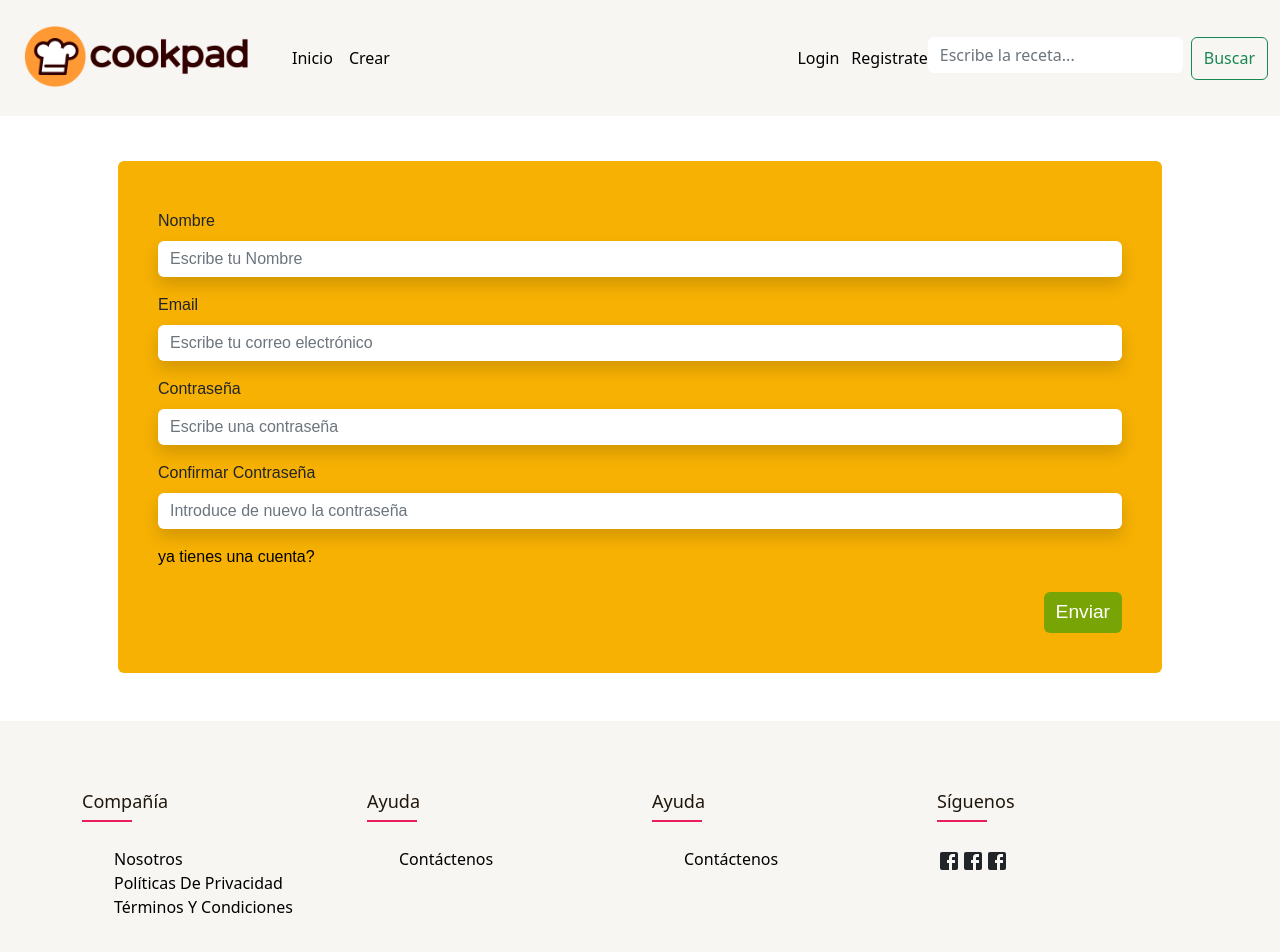
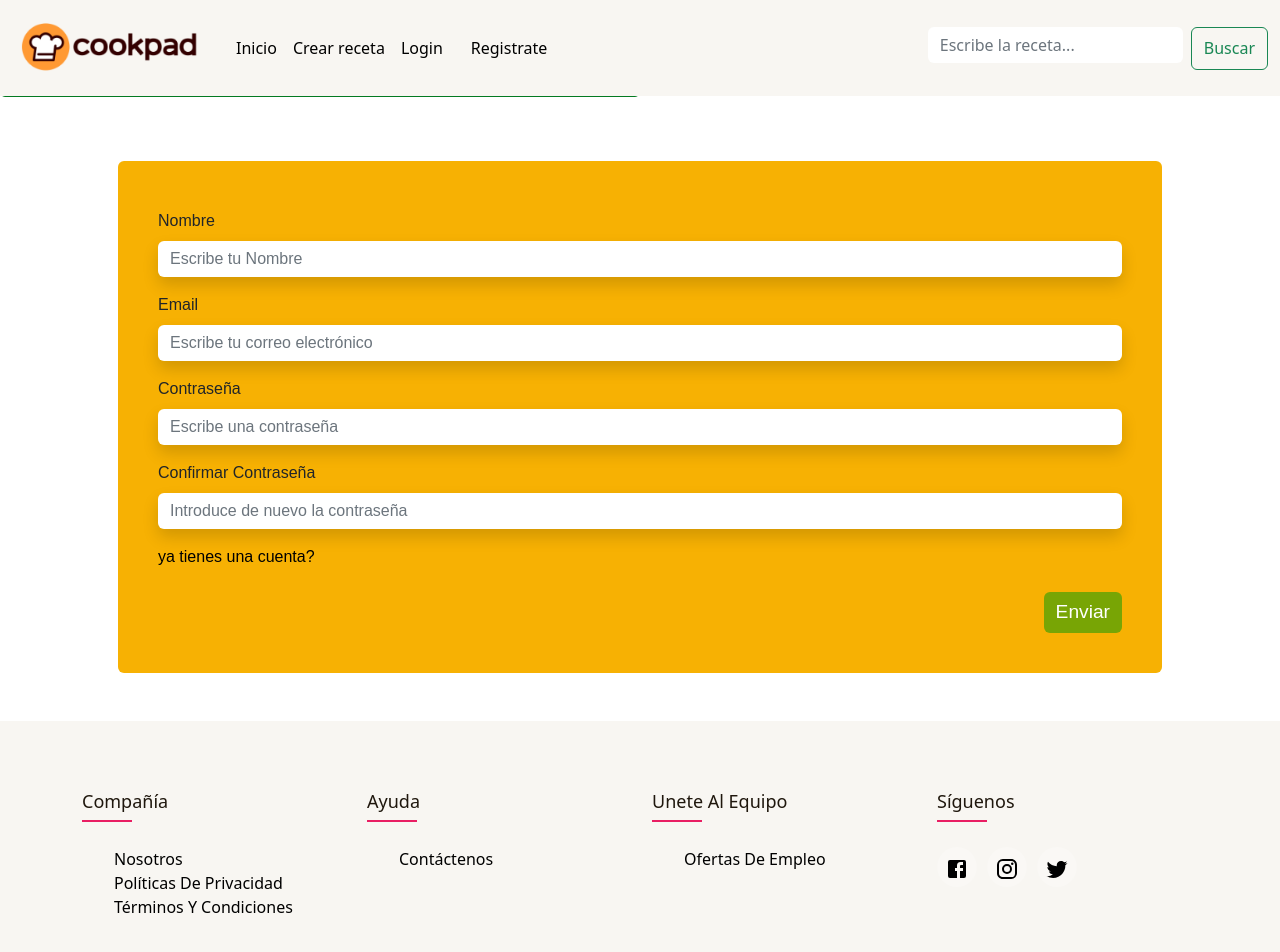
Before and after one commit to camilaruiz17/front-react-recipes-app, a React (Vite) app: page /register/create in a window 1280 px wide. Shown: the top 952 px of the page. Built offline with nearby package versions, Linux system fonts and the light colour scheme.

Commit message:
add get recipes

```diff
--- a/src/components/card-recipes/Card-recipes.jsx
+++ b/src/components/card-recipes/Card-recipes.jsx
@@ -1,21 +1,53 @@
 import Button from 'react-bootstrap/Button';
 import Card from 'react-bootstrap/Card';
 import "../card-recipes/Card-Recipes.css"
+import FormRecipes from '../form-recipes/Form-recipes';
+import { useEffect } from "react";
+import { useState } from "react";
+import { getRecipe } from '../../services/recipes.service';
+import { Container } from 'react-bootstrap';
 
-function CardRecipe() {
+function ShowAll () {
+  const [recipesArray, setFormRecipes] = useState(null);
+
+  const showFormRecipes = () => {
+  getRecipe().then(
+      response => {
+          setFormRecipes(response.data)
+      }
+      ).catch(e => {
+      console.log (e)
+      })
+  }
+  useEffect(() => {
+      showFormRecipes();
+  }, [])
+
   return (
-    <Card className="CardCook"style={{ width: '50rem' }}>
-      <Card.Img variant="top" src="https://i.blogs.es/1462bc/pollo-asado-arguinano2/1366_2000.jpg" />
+
+
+    <div>
+      {
+        recipesArray && recipesArray.map((recipe) => {
+          return (
+            <Card id={recipe.id} refreshAction={showFormRecipes} className="CardCook"style={{ width: '25rem' }}>
+            <Card.Img src={recipe.imgRecipe}  variant="top" />
       <Card.Body>
-        <Card.Title>Card Title</Card.Title>
+        <Card.Title>{recipe.title}</Card.Title>
         <Card.Text>
-          Some quick example text to build on the card title and make up the
-          bulk of the card's content.
+        {' '+ recipe.description}
         </Card.Text>
-        <Button variant="primary">Go somewhere</Button>
+        <Button variant="primary">Ver más</Button>
       </Card.Body>
     </Card>
-  );
-}
+          )
+          }
+  )
+        }
 
-export default CardRecipe;
+      </div>
+)
+};
+
+
+export default ShowAll;
--- a/src/components/footer/Footer.jsx
+++ b/src/components/footer/Footer.jsx
@@ -1,7 +1,8 @@
 
 import "../footer/Footer.css"
 import FacebookIcon from '@mui/icons-material/Facebook';
-
+import InstagramIcon from '@mui/icons-material/Instagram';
+import TwitterIcon from '@mui/icons-material/Twitter';
 
 function Footer(){
 
@@ -14,13 +15,13 @@ function Footer(){
                         <ul>
                             <li>
 
-                                <a href="/">Nosotros</a>
+                            <a href="https://cookpad.com/es/privacidad" target="_blank">Nosotros</a>
                             </li>
                             <li>
-                                <a href="/">Políticas de Privacidad</a>
+                                <a href="https://cookpad.com/es/privacidad" target="_blank">Políticas de Privacidad</a>
                             </li>
                             <li>
-                                <a href="/">Términos y condiciones</a>
+                                <a href="https://cookpad.com/es/privacidad"target="_blank">Términos y condiciones</a>
                             </li>
                         </ul>
                     </div>
@@ -33,25 +34,27 @@ function Footer(){
                         </ul>
                     </div>
                     <div class="col-md-3 footer-col">
-                        <h4>Ayuda</h4>
+                        <h4>Unete al Equipo</h4>
                         <ul>
                             <li>
-                                <a href="/">Contáctenos</a>
+                                <a href="https://careers.cookpad.com/"target="_blank">Ofertas de empleo</a>
                             </li>
                         </ul>
                     </div>
                     <div class="col-md-3 footer-col">
                         <h4>Síguenos</h4>
                         <div className="social-links">
-                                <FacebookIcon>
-                                <a href=""></a>
-                                </FacebookIcon>
-                                <FacebookIcon>
-                                <a href=""></a>
-                                </FacebookIcon>
-                                <FacebookIcon>
-                                <a href=""></a>
-                                </FacebookIcon>
+
+                                <a href="https://www.facebook.com/"target="_blank">
+                                <FacebookIcon></FacebookIcon>
+                                </a>
+                                <a href="https://www.instagram.com/"target="_blank">
+                                <InstagramIcon></InstagramIcon>
+                                </a>
+                                <a href="https://twitter.com/?lang=es" target="_blank">
+                                <TwitterIcon></TwitterIcon>
+                                </a>
+
 
 
                         </div>
--- a/src/components/nav-bar/NavBar.css
+++ b/src/components/nav-bar/NavBar.css
@@ -3,17 +3,6 @@ background: rgb(248,246,242);
 background: linear-gradient(90deg, rgba(248,246,242,1) 54%, rgba(248,246,242,1) 66%);
 
 }
-
-.customLogo{
-display: inline-block;
-vertical-align: middle;
-width: 10pxpx;
-height: 10pxpx;
-;
-}
-
-
-
 
 .loginCustom{
     margin-right: 12px;
--- a/src/components/nav-bar/NavBar.jsx
+++ b/src/components/nav-bar/NavBar.jsx
@@ -9,6 +9,7 @@ import { useState } from 'react';
 import axios from "axios";
 import { Link, useNavigate } from "react-router-dom";
 import Swal from "sweetalert2";
+import AddBoxIcon from '@mui/icons-material/AddBox';
 
 function NavBars() {
   const [searchValue, setSearchValue]=useState("");
@@ -44,28 +45,29 @@ const handleLogOut = () => {
     return (
     <Navbar collapseOnSelect={true} className= "customnav" bg="light" expand="lg" fixed="top" data-bs-toggle="collapse">
       <Container fluid>
-        <Navbar.Brand className="customLogo"><Link to={'/'}><img src="/logo.png" alt="logo"></img></Link></Navbar.Brand>
+        <Navbar.Brand className="customLogo"><Link to={'/'}><img src="/logo.png" alt="logo" width="200px"></img></Link></Navbar.Brand>
         <Navbar.Toggle aria-controls="navbarScroll" />
         <Navbar.Collapse id="navbarScroll">
           <Nav
             className=" linksmap me-auto my-2 my-lg-0"
-            style={{ maxHeight: '100px' }}
+            style={{ maxHeight: '155px' }}
             navbarScroll
           >
             <Nav.Link eventKey="1"><Link to={'/'}>Inicio</Link></Nav.Link>
-            <Nav.Link eventKey="2"><Link to={'/create'}>Crear</Link></Nav.Link>
+            <Nav.Link eventKey="2"><Link to={'/create'}>
+            Crear receta</Link></Nav.Link>
 
-          </Nav>
+
           {localStorage.getItem("token") ? (
                     <>
-                    <Nav.Link eventKey="3">
+                    <Nav.Link eventKey="4">
+                      <Link to={'/profile'}>Perfil</Link>
+                      </Nav.Link>
+                      <Nav.Link eventKey="3">
                       <Link onClick={handleLogOut} className="link_brand danger">
                         Logout
                     </Link>
                     </Nav.Link>
-                    <Nav.Link eventKey="4">
-                      <Link to={'/profile'}>Perfil</Link>
-                      </Nav.Link>
                       </>
                   ) : (
                     <>
@@ -79,7 +81,7 @@ const handleLogOut = () => {
                     )
 
                   }
-
+          </Nav>
           <Form className="d-flex">
             <Form.Control
               onKeyUp={handleKeyUp}
--- a/src/services/recipes.service.jsx
+++ b/src/services/recipes.service.jsx
@@ -13,3 +13,9 @@ const config = {
 };
 return axios.post(baseUrl + "/createRecipes", data, config);
 };
+
+export const getRecipe = (data) => {
+
+
+return axios.get(baseUrl + "/recipes", data);
+    };
--- a/src/views/home/Home.jsx
+++ b/src/views/home/Home.jsx
@@ -11,7 +11,7 @@ function Home(){
         <h1>hola este es el home </h1>
         <h1>hola este es el home </h1>
         <h1>hola este es el home </h1>
-
+        <CardRecipe/>
         </div>
     )
     }
```
